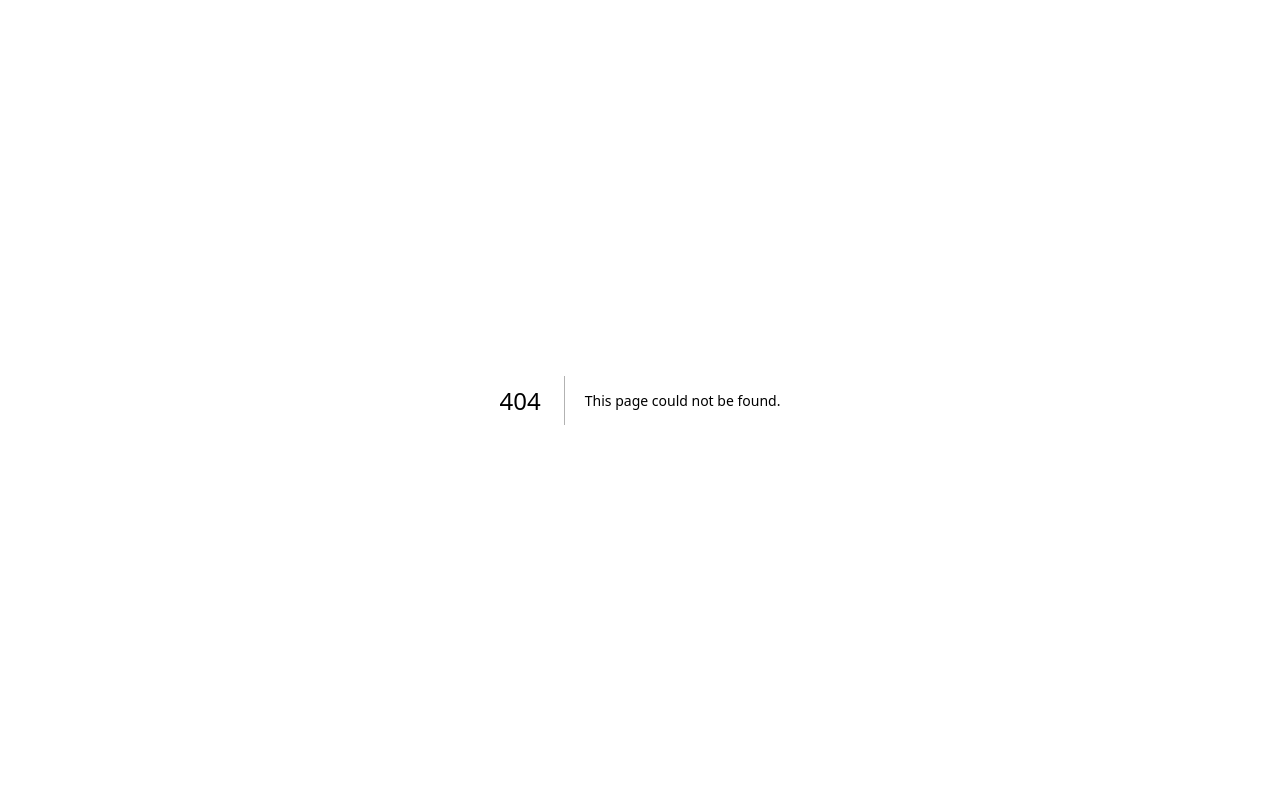
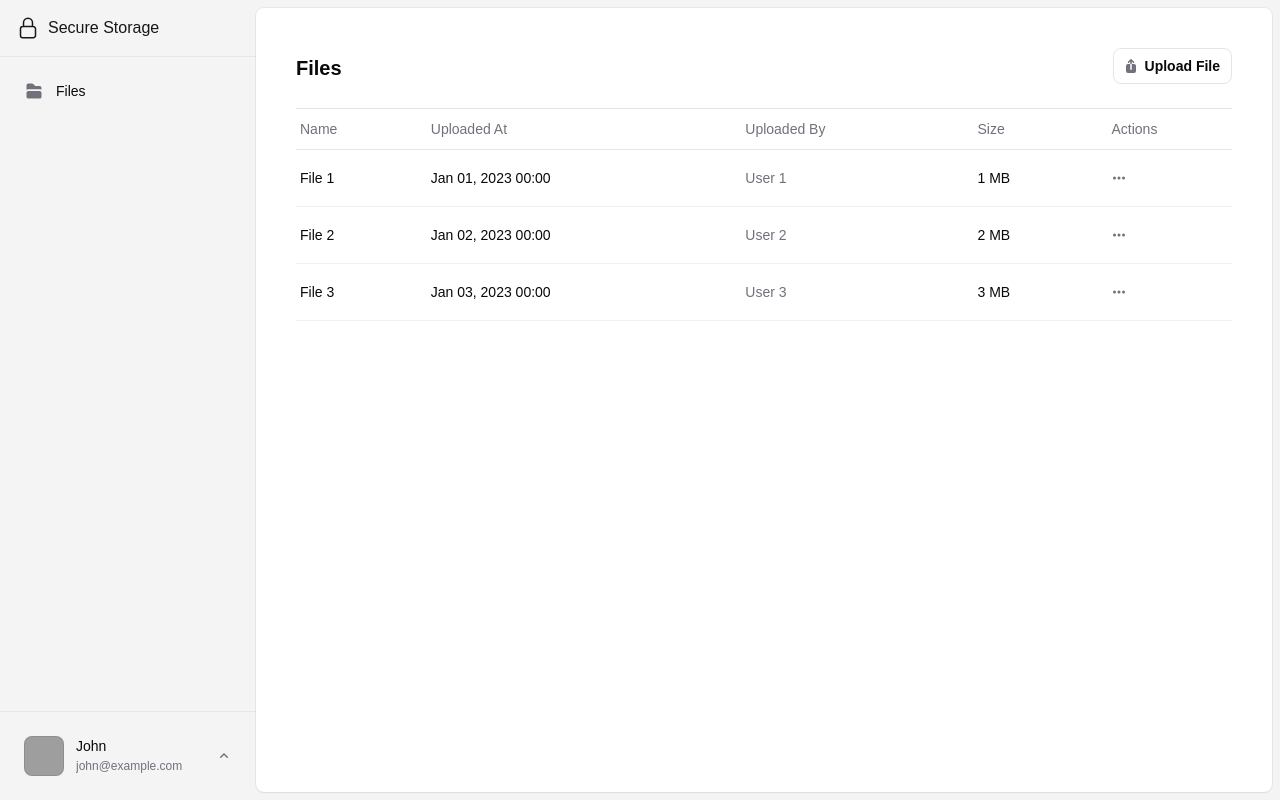
Before and after one commit to makoto0825/Secure_Storage_App, a Next.js app in the folder frontend/: page /dashboard in a window 1280 px wide. Before the commit this address had no page. Built offline with nearby package versions, Linux system fonts and the light colour scheme; grey boxes are pictures that could not be loaded.

Commit message:
:art: files base ui

```diff
--- a/frontend/package.json
+++ b/frontend/package.json
@@ -12,6 +12,7 @@
     "@headlessui/react": "^2.2.4",
     "@heroicons/react": "^2.2.0",
     "clsx": "^2.1.1",
+    "date-fns": "^4.1.0",
     "framer-motion": "^12.23.5",
     "next": "15.3.5",
     "react": "^19.0.0",
--- /dev/null
+++ b/frontend/src/app/dashboard/layout.tsx
@@ -0,0 +1,115 @@
+import { Avatar } from "@/app/components/avatar";
+import {
+  Dropdown,
+  DropdownButton,
+  DropdownItem,
+  DropdownLabel,
+  DropdownMenu,
+} from "@/app/components/dropdown";
+import {
+  Navbar,
+  NavbarItem,
+  NavbarSection,
+  NavbarSpacer,
+} from "@/app/components/navbar";
+import {
+  Sidebar,
+  SidebarBody,
+  SidebarFooter,
+  SidebarHeader,
+  SidebarItem,
+  SidebarLabel,
+  SidebarSection,
+  SidebarSpacer,
+} from "@/app/components/sidebar";
+import { SidebarLayout } from "@/app/components/sidebar-layout";
+import {
+  ArrowRightStartOnRectangleIcon,
+  ChevronUpIcon,
+  FolderIcon,
+} from "@heroicons/react/16/solid";
+import { InboxIcon, MagnifyingGlassIcon } from "@heroicons/react/20/solid";
+import { LockClosedIcon } from "@heroicons/react/24/outline";
+
+const LoggedInLayout = ({ children }: { children: React.ReactNode }) => {
+  return (
+    <SidebarLayout
+      navbar={
+        <Navbar>
+          <NavbarSpacer />
+          <NavbarSection>
+            <NavbarItem href="/search" aria-label="Search">
+              <MagnifyingGlassIcon />
+            </NavbarItem>
+            <NavbarItem href="/inbox" aria-label="Inbox">
+              <InboxIcon />
+            </NavbarItem>
+            <Dropdown>
+              <DropdownButton as={NavbarItem}>
+                <Avatar src="/profile-photo.jpg" square />
+              </DropdownButton>
+              <DropdownMenu className="min-w-64" anchor="bottom end">
+                <DropdownItem href="/logout">
+                  <ArrowRightStartOnRectangleIcon />
+                  <DropdownLabel>Sign out</DropdownLabel>
+                </DropdownItem>
+              </DropdownMenu>
+            </Dropdown>
+          </NavbarSection>
+        </Navbar>
+      }
+      sidebar={
+        <Sidebar>
+          <SidebarHeader>
+            <div className="flex items-center gap-2">
+              <LockClosedIcon className="size-6" />
+              <SidebarLabel>Secure Storage</SidebarLabel>
+            </div>
+          </SidebarHeader>
+          <SidebarBody>
+            <SidebarSection>
+              <SidebarItem href="/dashboard">
+                <FolderIcon />
+                <SidebarLabel>Files</SidebarLabel>
+              </SidebarItem>
+            </SidebarSection>
+            <SidebarSpacer />
+          </SidebarBody>
+          <SidebarFooter className="max-lg:hidden">
+            <Dropdown>
+              <DropdownButton as={SidebarItem}>
+                <span className="flex min-w-0 items-center gap-3">
+                  <Avatar
+                    src="/profile-photo.jpg"
+                    className="size-10"
+                    square
+                    alt=""
+                  />
+                  <span className="min-w-0">
+                    <span className="block truncate text-sm/5 font-medium text-zinc-950 dark:text-white">
+                      John
+                    </span>
+                    <span className="block truncate text-xs/5 font-normal text-zinc-500 dark:text-zinc-400">
+                      john@example.com
+                    </span>
+                  </span>
+                </span>
+                <ChevronUpIcon />
+              </DropdownButton>
+              <DropdownMenu className="min-w-64" anchor="top start">
+                <DropdownItem href="/logout">
+                  <ArrowRightStartOnRectangleIcon />
+                  <DropdownLabel>Sign out</DropdownLabel>
+                </DropdownItem>
+              </DropdownMenu>
+            </Dropdown>
+          </SidebarFooter>
+        </Sidebar>
+      }
+    >
+      {children}
+    </SidebarLayout>
+  );
+};
+
+export default LoggedInLayout;
--- /dev/null
+++ b/frontend/src/app/dashboard/page.tsx
@@ -0,0 +1,100 @@
+import { Heading } from "@/app/components/heading";
+import { Button } from "@/app/components/button";
+import {
+  ArrowUpOnSquareIcon,
+  EllipsisHorizontalIcon,
+} from "@heroicons/react/16/solid";
+import {
+  Table,
+  TableBody,
+  TableCell,
+  TableHead,
+  TableHeader,
+  TableRow,
+} from "@/app/components/table";
+import {
+  Dropdown,
+  DropdownButton,
+  DropdownItem,
+  DropdownMenu,
+} from "@/app/components/dropdown";
+import { format } from "date-fns";
+
+const MOCK_FILES = [
+  {
+    id: 1,
+    name: "File 1",
+    uploadedAt: "2023-01-01",
+    uploadedBy: "User 1",
+    size: "1 MB",
+  },
+  {
+    id: 2,
+    name: "File 2",
+    uploadedAt: "2023-01-02",
+    uploadedBy: "User 2",
+    size: "2 MB",
+  },
+  {
+    id: 3,
+    name: "File 3",
+    uploadedAt: "2023-01-03",
+    uploadedBy: "User 3",
+    size: "3 MB",
+  },
+];
+
+const DashboardPage = () => {
+  return (
+    <div>
+      <div className="flex w-full flex-wrap items-end justify-between gap-4 border-b border-zinc-950/10 pb-6 dark:border-white/10">
+        <Heading>Files</Heading>
+        <div className="flex gap-4">
+          <Button outline>
+            <ArrowUpOnSquareIcon />
+            Upload File
+          </Button>
+        </div>
+      </div>
+      <Table>
+        <TableHead>
+          <TableRow>
+            <TableHeader>Name</TableHeader>
+            <TableHeader>Uploaded At</TableHeader>
+            <TableHeader>Uploaded By</TableHeader>
+            <TableHeader>Size</TableHeader>
+            <TableHeader>Actions</TableHeader>
+          </TableRow>
+        </TableHead>
+        <TableBody>
+          {MOCK_FILES.map((file) => (
+            <TableRow key={file.id}>
+              <TableCell className="font-medium">{file.name}</TableCell>
+              <TableCell>
+                {format(file.uploadedAt, "MMM dd, yyyy HH:mm")}
+              </TableCell>
+              <TableCell className="text-zinc-500">{file.uploadedBy}</TableCell>
+              <TableCell>{file.size}</TableCell>
+              <TableCell>
+                <div className="-mx-3 -my-1.5 sm:-mx-2.5">
+                  <Dropdown>
+                    <DropdownButton plain aria-label="More options">
+                      <EllipsisHorizontalIcon />
+                    </DropdownButton>
+                    <DropdownMenu anchor="bottom end">
+                      <DropdownItem>Download</DropdownItem>
+                      <DropdownItem className="text-red-500! hover:text-white! hover:bg-red-500!">
+                        Delete
+                      </DropdownItem>
+                    </DropdownMenu>
+                  </Dropdown>
+                </div>
+              </TableCell>
+            </TableRow>
+          ))}
+        </TableBody>
+      </Table>
+    </div>
+  );
+};
+export default DashboardPage;
--- a/frontend/src/app/layout.tsx
+++ b/frontend/src/app/layout.tsx
@@ -13,7 +13,7 @@ const geistMono = Geist_Mono({
 });
 
 export const metadata: Metadata = {
-  title: "Secure Storage App",
+  title: "Secure Storage",
   description: "Securely store and manage your files within the same network",
 };
 
```
Also changed, not shown: 1 other file (tests, documents, lock files or other folders).
